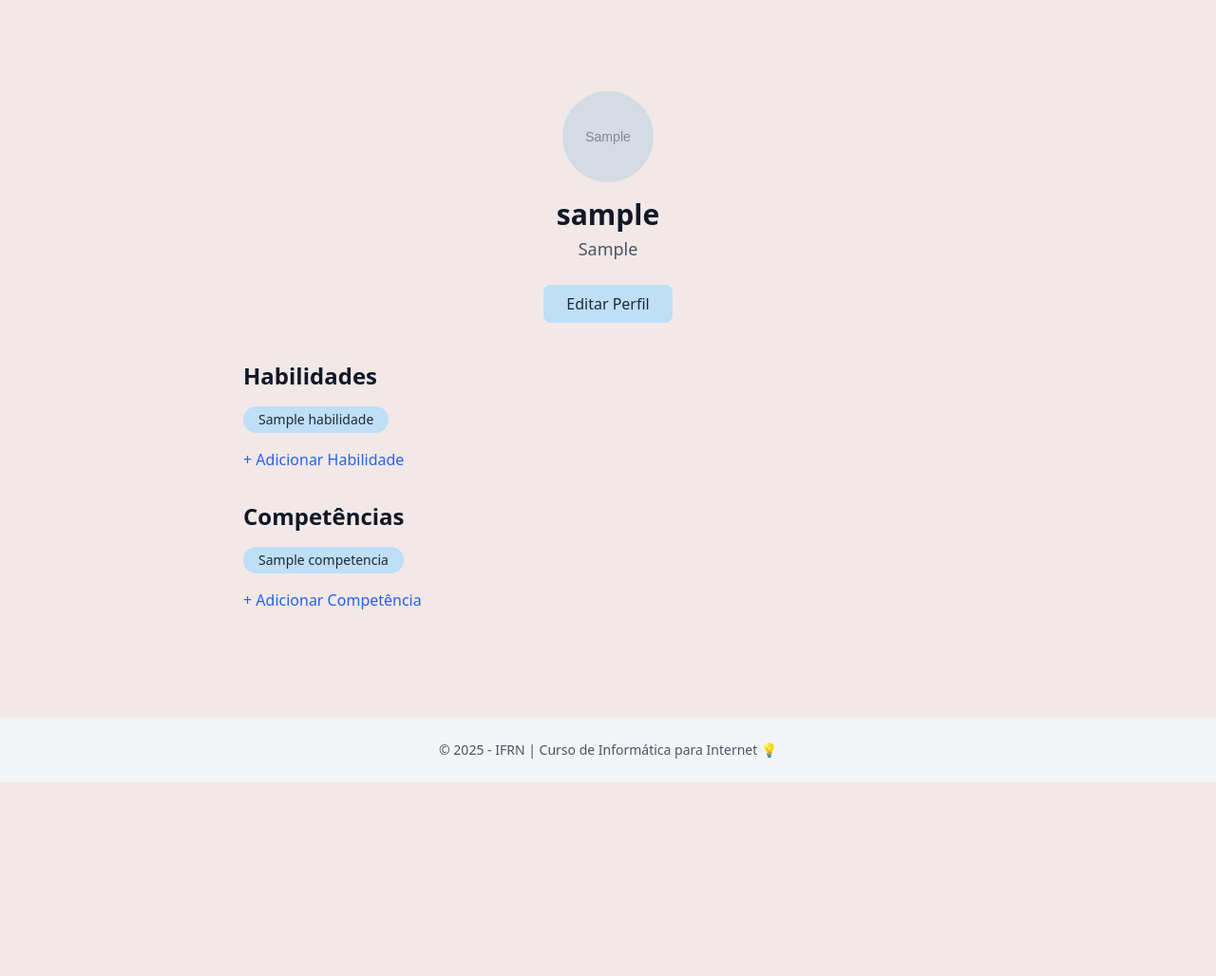
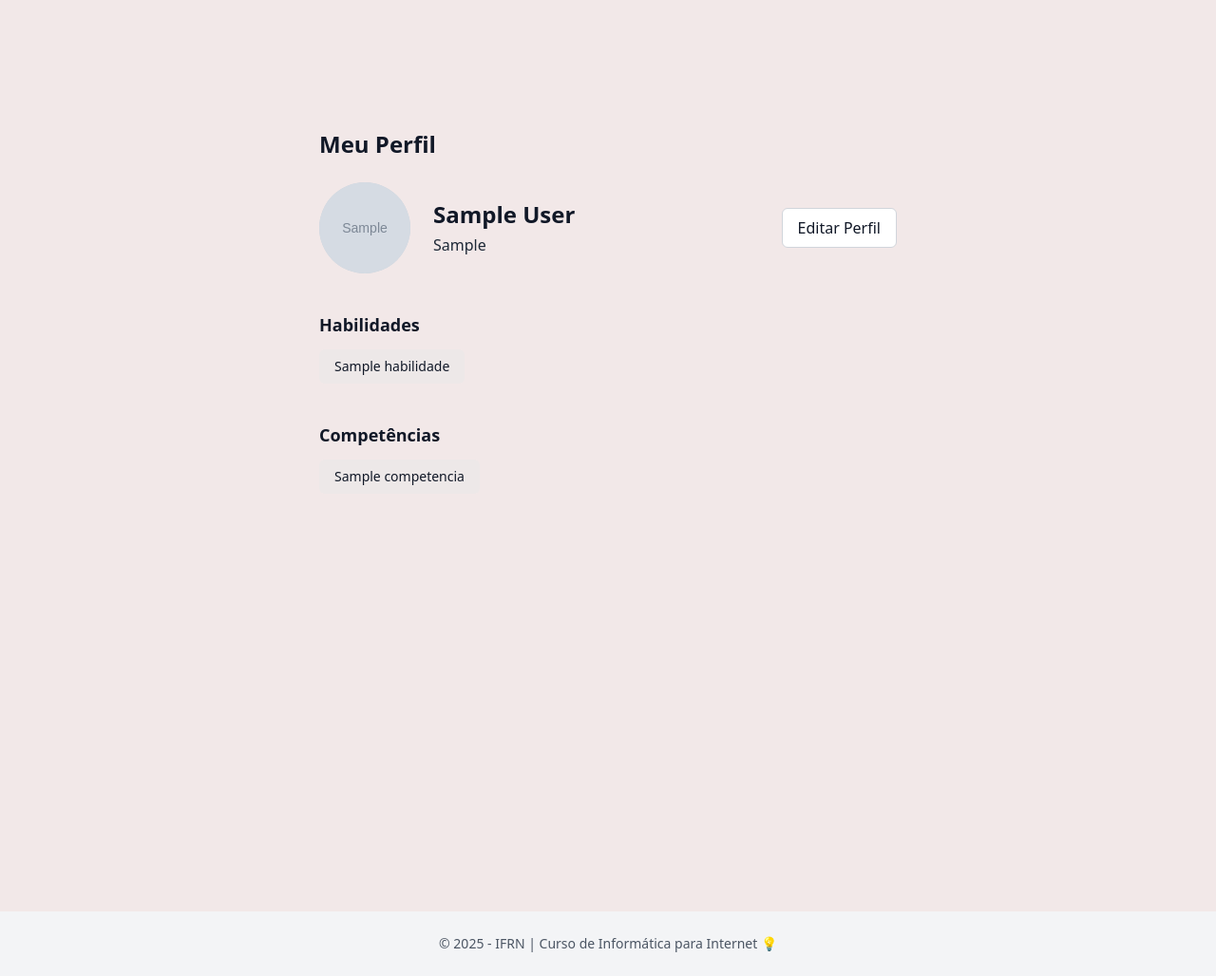
Before and after one commit to jeanlucqs/mapadajornada, a Django app: page /perfil/ in a window 1280 px wide. Shown: the part 90-1118 px from the top of the page at 95% size. Before the commit the page ends 914 px from the top, so only its background shows below. Run offline with Django 5.2, Linux system fonts and the light colour scheme; a user stored in the database is signed in; tables that the repository leaves empty hold one stand-in row (values such as "Sample post"); grey boxes marked "Sample" are stand-in pictures; some libraries are stand-ins or nearby versions.

Commit message:
ajustes na tela de perfil

```diff
--- a/templates/perfil.html
+++ b/templates/perfil.html
@@ -2,59 +2,61 @@
 {% block title %}Meu Perfil{% endblock %}
 
 {% block content %}
+<div class="min-h-screen bg-[#F2E8E8] flex justify-center items-start py-10">
+  <div class="w-full max-w-2xl px-8">
 
-<div class="max-w-3xl mx-auto text-center bg-[#F2E8E8]">
+    <!-- Título -->
+    <h1 class="text-2xl font-semibold mb-6 text-left text-gray-900">Meu Perfil</h1>
+
+    <!-- Cabeçalho -->
+    <div class="flex items-center gap-6 mb-10">
       {% if perfil.foto %}
-    <img src="{{ perfil.foto.url }}" alt="Foto do Perfil" class="w-24 h-24 rounded-full mx-auto object-cover">
+        <img src="{{ perfil.foto.url }}" alt="Foto do Perfil" class="w-24 h-24 rounded-full object-cover bg-gray-300">
       {% else %}
-    <img src="https://via.placeholder.com/150" alt="Foto do Perfil" class="w-24 h-24 rounded-full mx-auto">
+        <div class="w-24 h-24 rounded-full bg-gray-300"></div>
       {% endif %}
 
-  <h1 class="text-3xl font-bold mt-4 text-gray-900">{{ user.username }}</h1>
+      <div class="flex-1 text-left">
+        <h2 class="text-2xl font-extrabold text-gray-900">{{ user.first_name }} {{ user.last_name }}</h2>
+        <p class="text-gray-800 mt-1">
+          {{ perfil.curso|default:"Curso não informado" }}
+        </p>
+      </div>
 
-  {% if perfil.curso %}
-    <p class="text-lg text-gray-600 mt-1">{{ perfil.curso }}</p>
-  {% endif %}
-
-  <a href="{% url 'editar_perfil' %}" class=" bg-[#BFDFF6] inline-block mt-6 text-gray-800 font-medium py-2 px-6 rounded-lg">
+      <a href="{% url 'editar_perfil' %}"
+         class="bg-white text-gray-900 font-medium py-2 px-4 rounded-md border border-gray-300 hover:bg-gray-100 transition">
          Editar Perfil
       </a>
     </div>
 
-
-<div class="max-w-3xl mx-auto mt-10">
-  <h2 class="text-2xl font-bold mb-4 text-gray-900">Habilidades</h2>
-
-  <div class="flex flex-wrap gap-2"> {% for hab in habilidades %}
-      <span class="bg-[#BFDFF6] text-gray-800 text-sm font-medium px-4 py-1 rounded-full">
+    <!-- Habilidades -->
+    <div class="mt-8">
+      <h3 class="text-lg font-bold text-gray-900 mb-3">Habilidades</h3>
+      <div class="flex flex-wrap gap-3">
+        {% for hab in habilidades %}
+          <span class="bg-[#EDE8E8] text-gray-900 px-4 py-2 rounded-md text-sm font-medium">
             {{ hab.nome }}
           </span>
         {% empty %}
-      <p class="text-gray-500">Nenhuma habilidade cadastrada.</p>
+          <p class="text-gray-600 text-sm">Nenhuma habilidade cadastrada.</p>
         {% endfor %}
       </div>
-
-  <a href="{% url 'adicionar_habilidade' %}" class="inline-block mt-4 text-blue-600 hover:underline">
-    + Adicionar Habilidade
-  </a>
     </div>
 
-
-<div class="max-w-3xl mx-auto mt-8 mb-12">
-  <h2 class="text-2xl font-bold mb-4 text-gray-900">Competências</h2>
-
-  <div class="flex flex-wrap gap-2"> {% for comp in competencias %}
-      <span class="bg-[#BFDFF6] text-gray-800 text-sm font-medium px-4 py-1 rounded-full">
+    <!-- Competências -->
+    <div class="mt-10 mb-12">
+      <h3 class="text-lg font-bold text-gray-900 mb-3">Competências</h3>
+      <div class="flex flex-wrap gap-3">
+        {% for comp in competencias %}
+          <span class="bg-[#EDE8E8] text-gray-900 px-4 py-2 rounded-md text-sm font-medium">
             {{ comp.nome }}
           </span>
         {% empty %}
-      <p class="text-gray-500">Nenhuma competência cadastrada.</p>
+          <p class="text-gray-600 text-sm">Nenhuma competência cadastrada.</p>
         {% endfor %}
       </div>
-
-  <a href="{% url 'adicionar_competencia' %}" class="inline-block mt-4 text-blue-600 hover:underline">
-    + Adicionar Competência
-  </a>
     </div>
 
+  </div>
+</div>
 {% endblock %}
```
Also changed, not shown: templates/editar_perfil.html (+63 -4 lines). Lines whose indentation alone changed are shown as unchanged.
